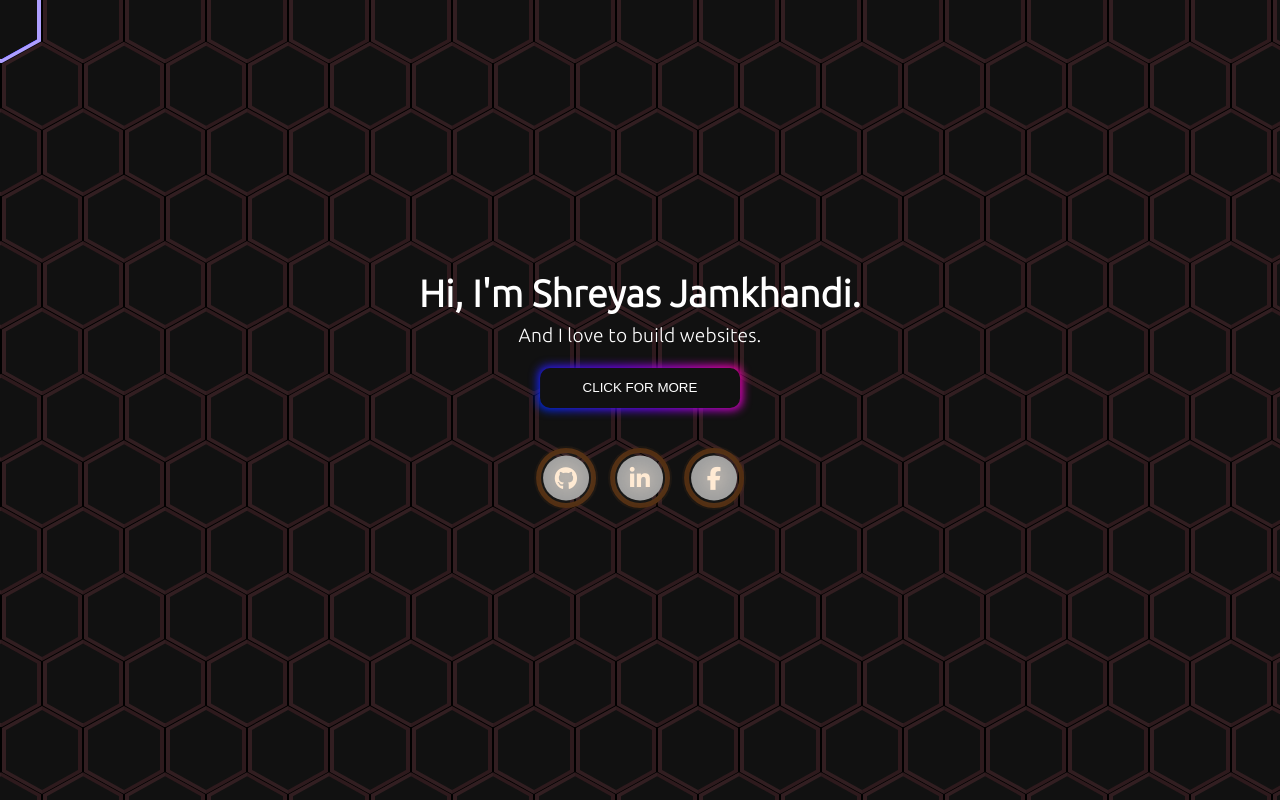
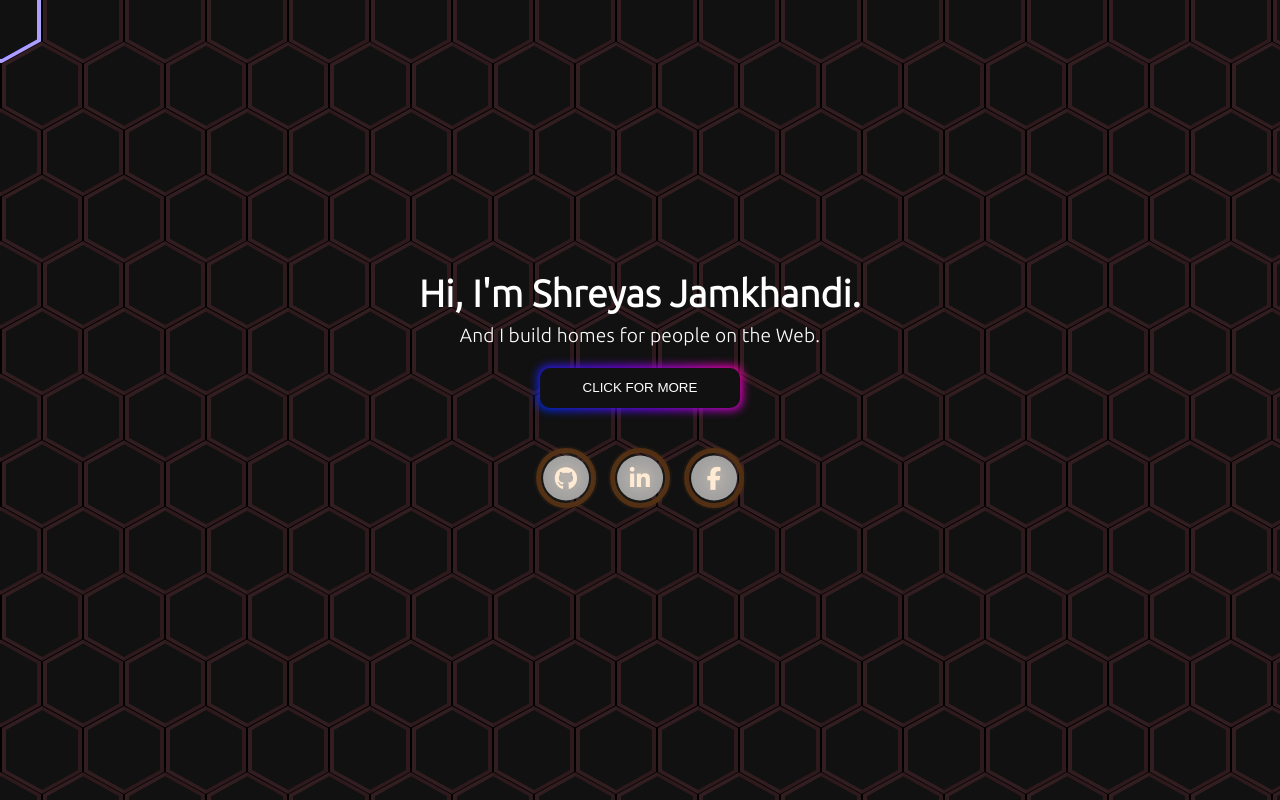
Before and after one commit to shreyasx/portfolio, a Next.js app: page / in a window 1280 px wide. Built offline with nearby package versions, Linux system fonts and the light colour scheme; grey boxes are pictures that could not be loaded.

Commit message:
tagline changed

```diff
--- a/pages/index.jsx
+++ b/pages/index.jsx
@@ -2392,16 +2392,9 @@ export default function Home() {
 			</div>
 			<div className={styles.intro}>
 				<h3>Hi, I&apos;m Shreyas Jamkhandi.</h3>
-				<p>And I love to build websites.</p>
+				<p>And I build homes for people on the Web.</p>
 				<Link href="/home" passHref={true}>
-					<button
-						className={styles["glow-on-hover"]}
-						// onClick={() => {
-						// 	window.location.href = "https://shreyasjamkhandi.tech/home.html";
-						// }}
-					>
-						CLICK FOR MORE{" "}
-					</button>
+					<button className={styles["glow-on-hover"]}>CLICK FOR MORE </button>
 				</Link>
 				<div className={`${styles["basr-social-share"]} ${styles.social}`}>
 					<ul>
```
